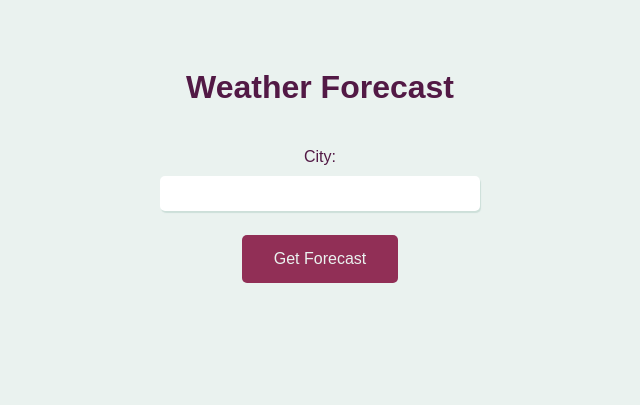
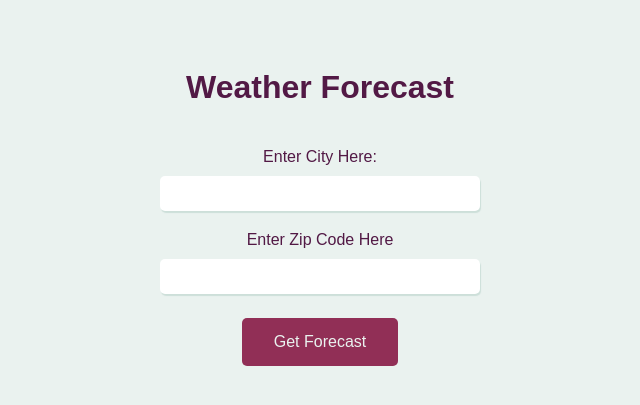
Before and after one commit to taliaroth/HCI584_RainOrShine, a Flask app: page / in a window 1280 px wide. Shown: the top 405 px of the page, without its empty margins (320-960 px from the left). Run offline with Flask 3, Linux system fonts and the light colour scheme.

Commit message:
update folder level

```diff
--- a/RainOrShine/templates/base.html
+++ b/templates/base.html
@@ -89,16 +89,23 @@ $(document).ready(function(){
     });
 });
 
+//clear input for city and zip_code
+window.onload = function() {
+    document.getElementById('city').value = '';
+    document.getElementById('zip_code').value = '';
+};
     </script>
 <body>
     <h1>Weather Forecast</h1>
 <form action="/forecast" method="post">
-    <label for="city">City:</label>
+  <label for="city">Enter City Here:</label>
     <input type="text" id="city" name="city" list="suggestions">
-    <datalist id="suggestions"> <!-- suggestions will populate using jdava script -->
+    <datalist id="suggestions"> <!-- suggestions will populate using java script -->
     </datalist>
+    <!-- add a zipcode option-->
+    <label for="zip_code">Enter Zip Code Here</label>
+    <input type="text" id="zip_code" name="zip_code">
     <input type="submit" value="Get Forecast">
 </form>
-
 </body>
 </html>
```
Also changed, not shown: api_auto_complete.txt (renamed from RainOrShine/api_auto_complete.txt), api_key.txt (renamed from RainOrShine/api_key.txt), app.py (renamed from RainOrShine/app.py), static/rain.png (renamed from RainOrShine/static/rain.png), static/sun.png (renamed from RainOrShine/static/sun.png), templates/forecast.html (renamed from RainOrShine/templates/forecast.html), templates/hourly_forecast.html (renamed from RainOrShine/templates/hourly_forecast.html), 1 other file.
